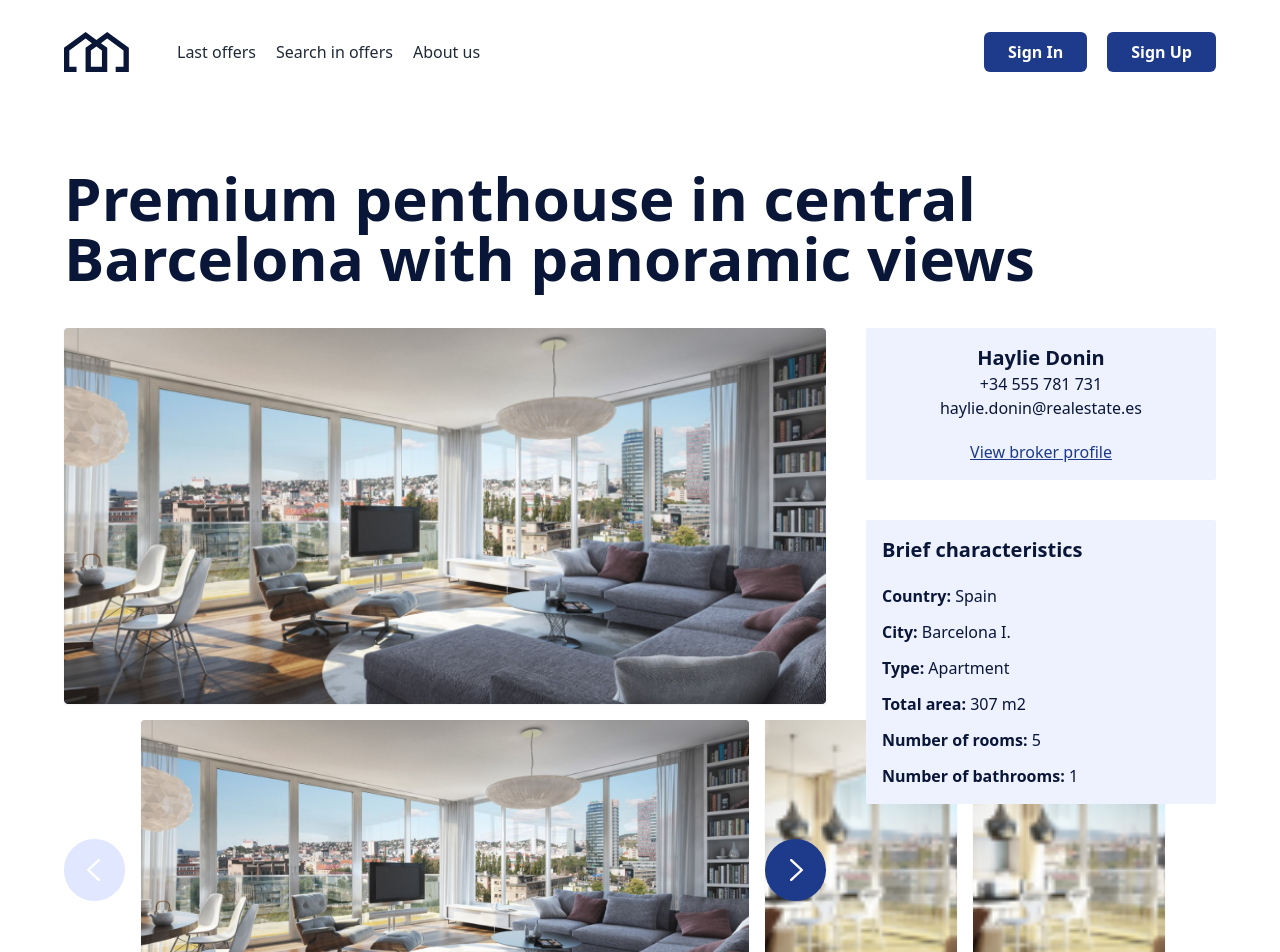
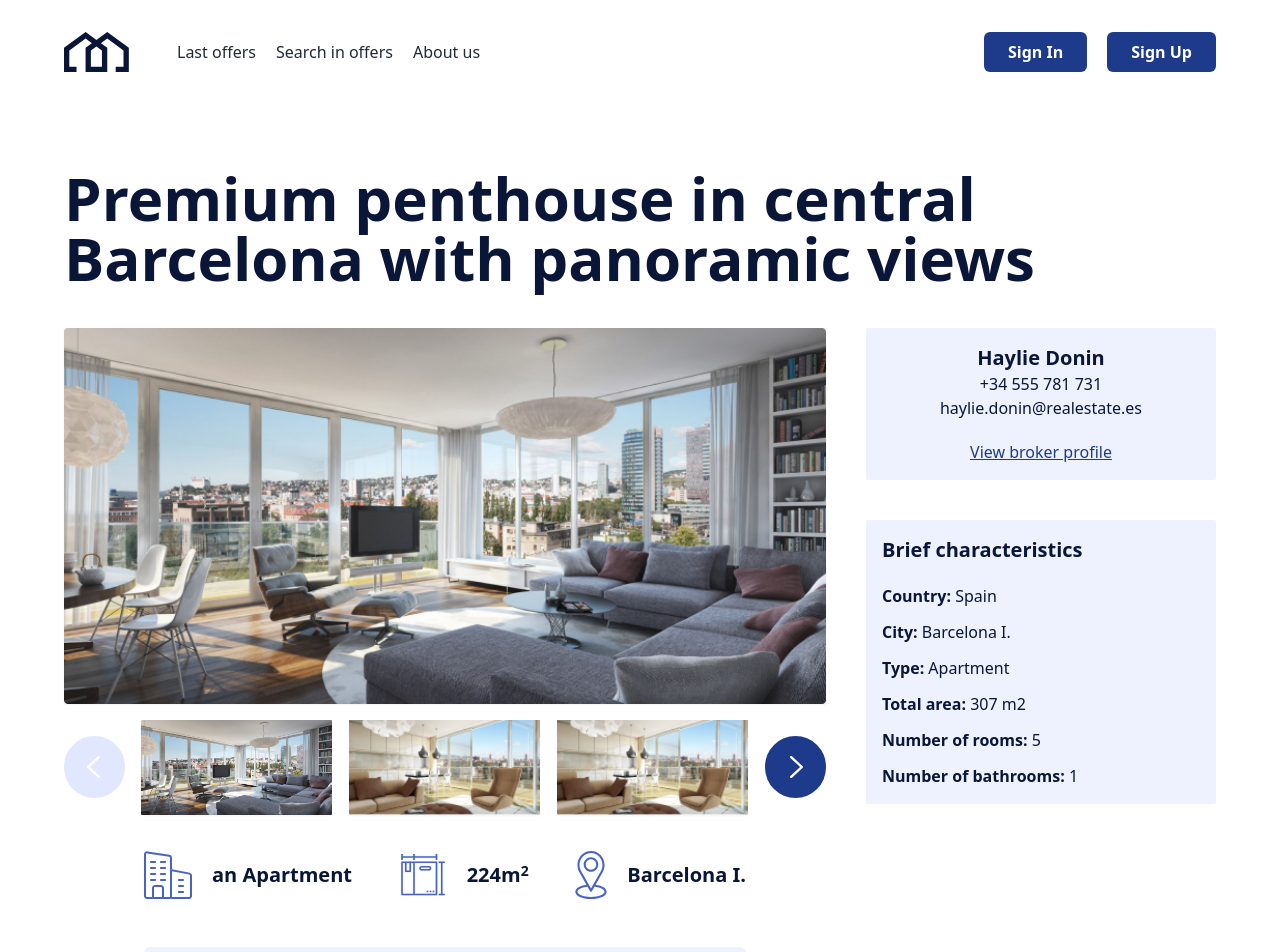
Before and after one commit to Parasik72/real-estate, a Next.js app: page /offers/1 in a window 1280 px wide. Shown: the top 952 px of the page. Built offline with nearby package versions, Linux system fonts and the light colour scheme; what @tailwindcss/custom-forms would draw is missing.

Commit message:
fix: Fixed imgs in carousel

```diff
--- a/pages/offers/[propertyId].tsx
+++ b/pages/offers/[propertyId].tsx
@@ -25,9 +25,15 @@ export default function Property() {
                                     <ArrowIcon reverse />
                                 </button>
                                 <div className="hidden w-full md:flex justify-between gap-4">
-                                    <Image className="w-full h-64 md:h-full object-cover object-center shadow-sm" src={PropertyPrimaryImg} width={191} height={84} alt='second1' />
-                                    <Image className="w-full object-cover object-center shadow-sm" src={PropertySecondImg} width={191} height={84} alt='second2' />
-                                    <Image className="w-full object-cover object-center shadow-sm" src={PropertySecondImg} width={191} height={84} alt='second3' />
+                                    <div className="w-full xl:max-h-24">
+                                        <Image className="h-full object-cover object-center shadow-sm" src={PropertyPrimaryImg} width={191} height={84} alt='second1' />
+                                    </div>
+                                    <div  className="w-full xl:max-h-24">
+                                        <Image className="h-full object-cover object-center shadow-sm" src={PropertySecondImg} width={191} height={84} alt='second2' />
+                                    </div>
+                                    <div  className="w-full xl:max-h-24">
+                                        <Image className="h-full object-cover object-center shadow-sm" src={PropertySecondImg} width={191} height={84} alt='second3' />
+                                    </div>
                                 </div>
                                 <button className="hidden md:block bg-blue-900 rounded-full px-6 py-5">
                                     <ArrowIcon />
```
